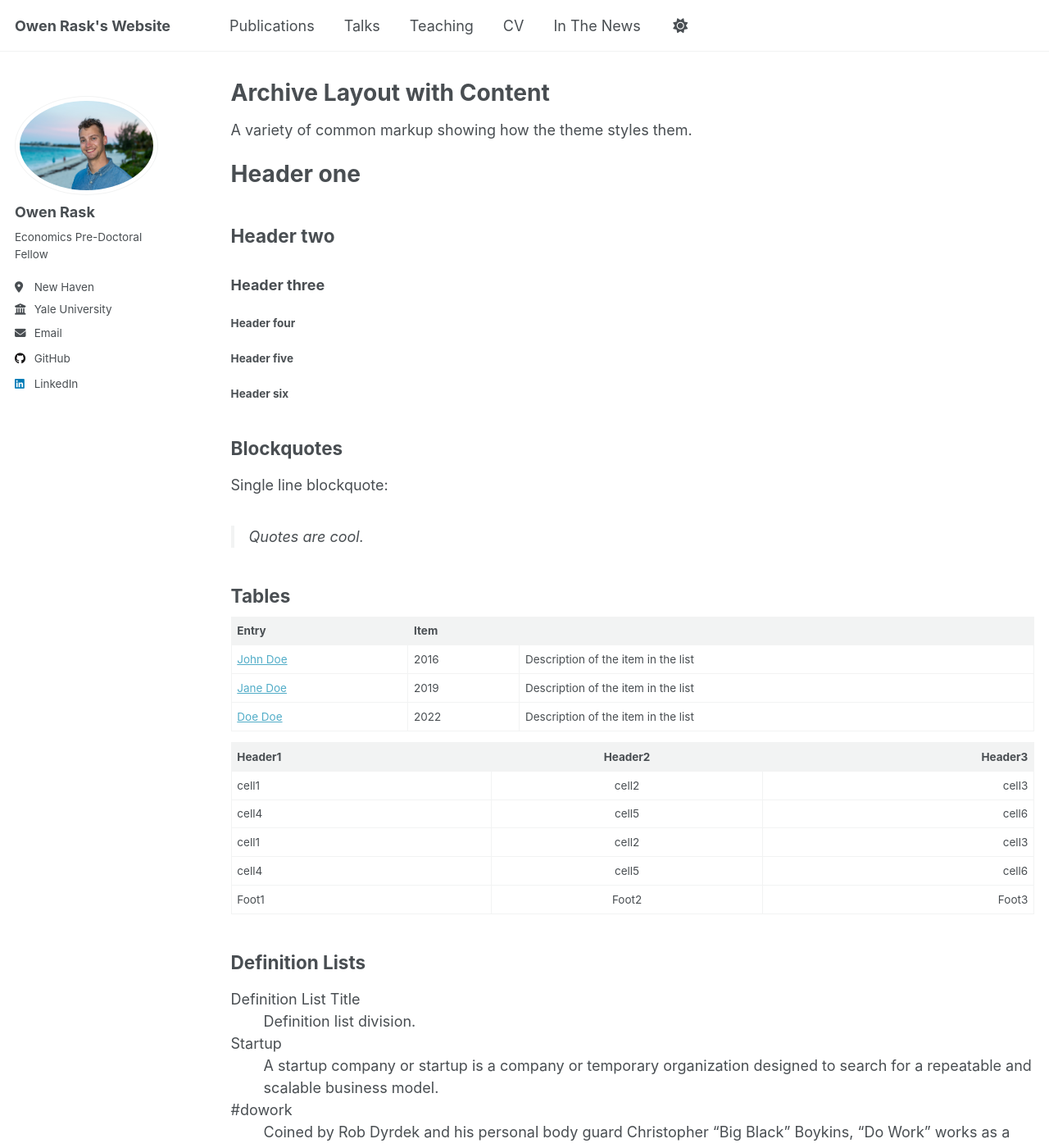
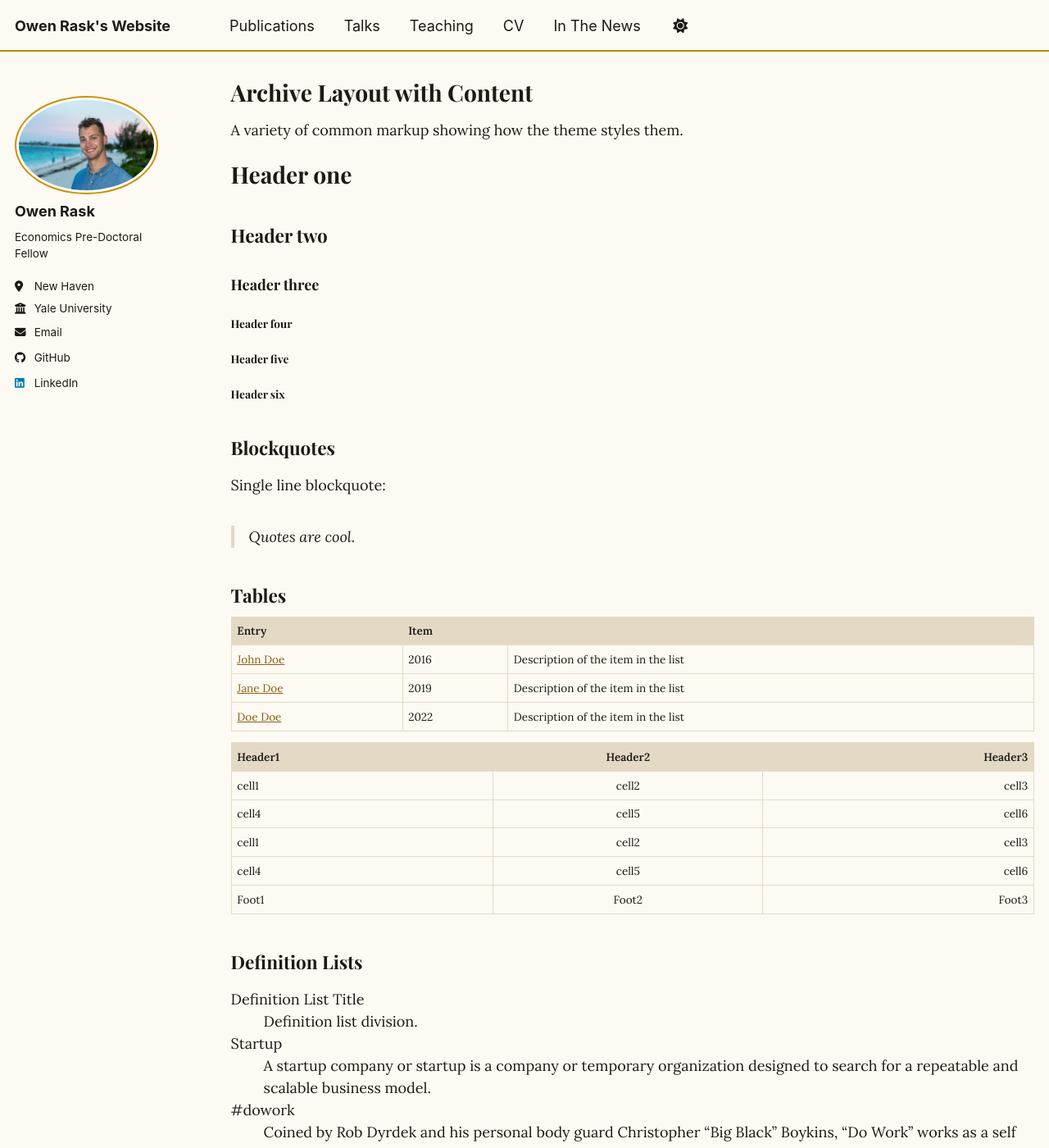
Before and after one commit to OwenRask/OwenRask.github.io, a Jekyll site: the page built from _pages/archive-layout-with-content.md, in a window 1280 px wide and 1400 px high. Shown: the whole window at 82% size. Built offline with Jekyll 4.4.1, drawn with Linux system fonts in a browser that asks for light colours; a script that is not in the unit is left out.

Commit message:
updating website

```diff
--- a/_includes/head.html
+++ b/_includes/head.html
@@ -15,6 +15,11 @@
   document.documentElement.className = document.documentElement.className.replace(/\bno-js\b/g, '') + ' js ';
 </script>
 
+<!-- Google Fonts -->
+<link rel="preconnect" href="https://fonts.googleapis.com">
+<link rel="preconnect" href="https://fonts.gstatic.com" crossorigin>
+<link href="https://fonts.googleapis.com/css2?family=Lora:ital,wght@0,400;0,500;0,600;1,400;1,500&family=Playfair+Display:wght@400;600;700&display=swap" rel="stylesheet">
+
 <!-- For all browsers -->
 <link rel="stylesheet" href="{{ base_path }}/assets/css/main.css">
 
--- a/_sass/_themes.scss
+++ b/_sass/_themes.scss
@@ -14,7 +14,7 @@ $paragraph-indent           : false; // true, false (default)
 $indent-var                 : 1.3em;
 
 /* System typefaces */
-$serif                      : Georgia, Times, serif;
+$serif                      : 'Lora', Georgia, Times, serif;
 $sans-serif                 : -apple-system, ".SFNSText-Regular", "San Francisco", "Roboto", "Segoe UI", "Helvetica Neue", "Lucida Grande", Arial, sans-serif;
 $monospace                  : Monaco, Consolas, "Lucida Console", monospace;
 
@@ -39,8 +39,8 @@ $type-size-6                : 0.75em;   // ~12px
 $type-size-7                : 0.6875em; // ~11px
 $type-size-8                : 0.625em;  // ~10px
 
-$global-font-family         : $sans-serif;
-$header-font-family         : $sans-serif;
+$global-font-family         : $serif;
+$header-font-family         : 'Playfair Display', Georgia, serif;
 $caption-font-family        : $serif;
 
 /* ==========================================================================
--- a/_sass/layout/_masthead.scss
+++ b/_sass/layout/_masthead.scss
@@ -19,8 +19,8 @@
     content: "";
     position: absolute;
     bottom: 0;
-    height: 1px;
-    background: var(--global-border-color);
+    height: 2px;
+    background: #B8860B;
     width: 100%;
   }
 
--- a/_sass/layout/_sidebar.scss
+++ b/_sass/layout/_sidebar.scss
@@ -98,8 +98,8 @@
     border-radius: 50%;
 
     @include breakpoint($large) {
-      padding: 5px;
-      border: 1px solid var(--global-border-color);
+      padding: 3px;
+      border: 2px solid #C8910A;
     }
   }
 }
--- a/_sass/theme/_default_light.scss
+++ b/_sass/theme/_default_light.scss
@@ -28,20 +28,20 @@ $sidebar-screen-min-width   : 1024px;
 
 /* Default light theme for the site */
 :root {
-    --global-base-color                 : #{$gray};
-    --global-bg-color                   : #fff;
-    --global-footer-bg-color            : #f2f3f3;
-    --global-border-color               : #{$lighter-gray};
-    --global-dark-border-color          : #bdc1c4;
-    --global-code-background-color      : #fafafa;
-    --global-code-text-color            : #{$darker-gray};
-    --global-fig-caption-color          : mix(#fff,  #{$dark-gray}, 25%);
-    --global-link-color                 : #52adc8;
-    --global-link-color-hover           : mix(#000, #2f7f93, 25%);
-    --global-link-color-visited         : mix(#fff, #2f7f93, 25%);
-    --global-masthead-link-color        : #{$dark-gray};
-    --global-masthead-link-color-hover  : mix(#000, #{$gray}, 25%);
-    --global-text-color                 : #{$dark-gray};
-    --global-text-color-light           : #{$light-gray};
-    --global-thead-color                : #{$lighter-gray};
+    --global-base-color                 : #8B6010;
+    --global-bg-color                   : #FDFAF3;
+    --global-footer-bg-color            : #EAE0CC;
+    --global-border-color               : #E4D9C5;
+    --global-dark-border-color          : #C8B99A;
+    --global-code-background-color      : #F7F2E8;
+    --global-code-text-color            : #3D2B0A;
+    --global-fig-caption-color          : #8B7355;
+    --global-link-color                 : #8B6010;
+    --global-link-color-hover           : #5C3D08;
+    --global-link-color-visited         : #A67C2A;
+    --global-masthead-link-color        : #1C1A17;
+    --global-masthead-link-color-hover  : #8B6010;
+    --global-text-color                 : #1C1A17;
+    --global-text-color-light           : #8B7355;
+    --global-thead-color                : #EEE8D8;
 }
```
